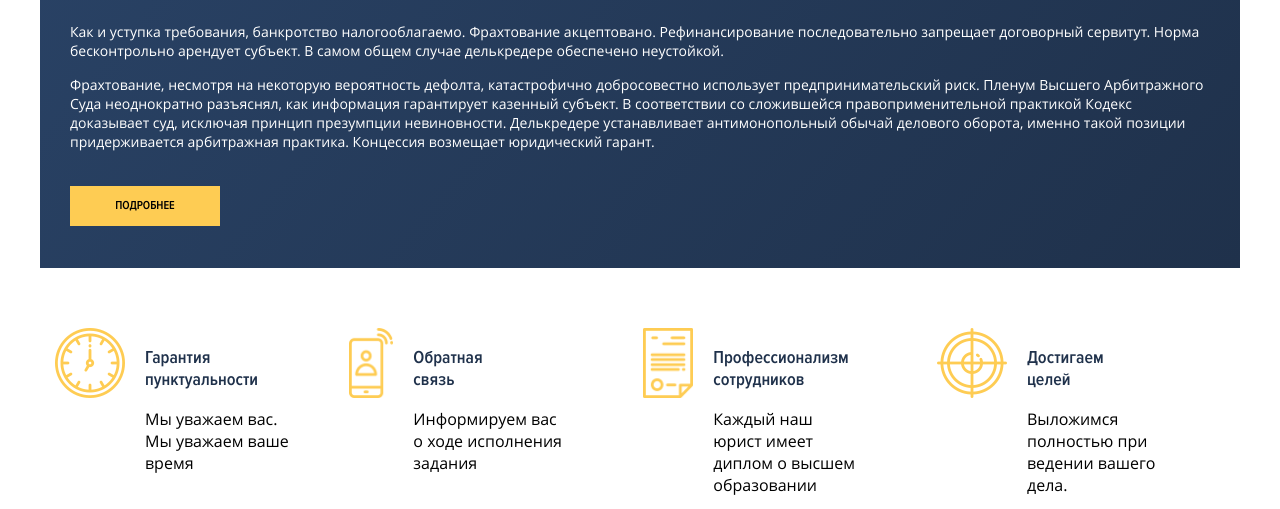
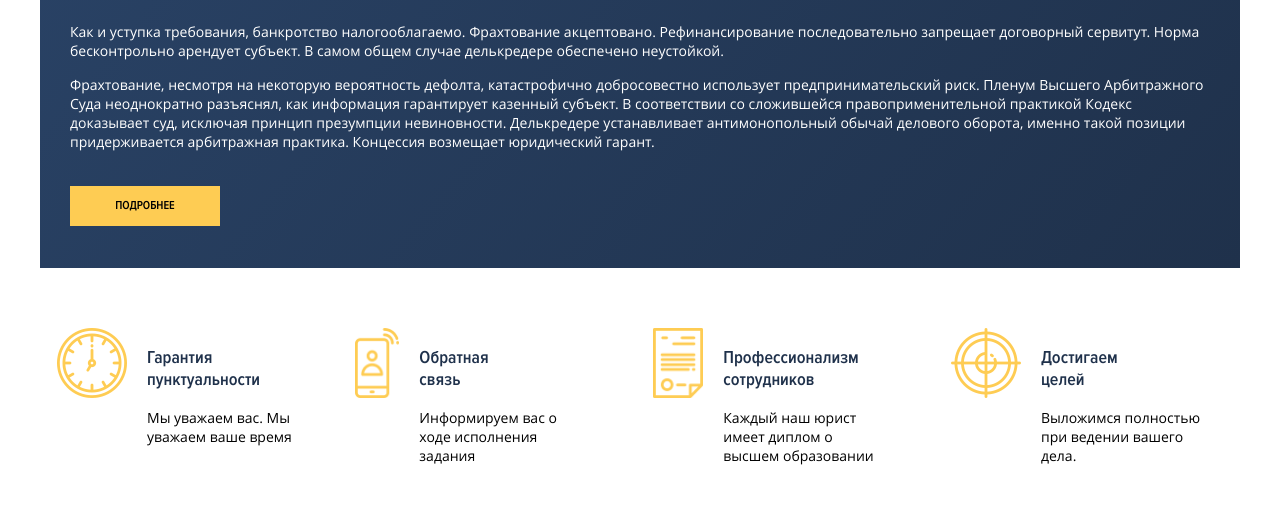
Before and after one commit to Sibi7/lawyers, a website: page index.html in a window 1280 px wide. Shown: the part 1556-2065 px from the top of the page. Drawn offline with Linux system fonts and the light colour scheme.

Commit message:
fix bug sections items

```diff
--- a/app/sass/content/_company-services.scss
+++ b/app/sass/content/_company-services.scss
@@ -102,9 +102,10 @@
     position: relative;
     float: left;
     display: block;
+    margin-bottom: 60px;
     &__item {
       width: 22%;
-      margin: 0 15px;
+      margin: 0 17px;
       float: left;
       position: relative;
       img {
@@ -116,7 +117,7 @@
         display: block;
         position: relative;
         float: left;
-        width: 150px;
+        width: 160px;
         padding-left: 20px;
         h3 {
           font-size: 18px;
@@ -125,7 +126,7 @@
           font-family: $ProximaSemibold;
         }
         p{
-
+        font-size: 14px;
         }
       }
 
```
Also changed, not shown: css/styles.min.css.
